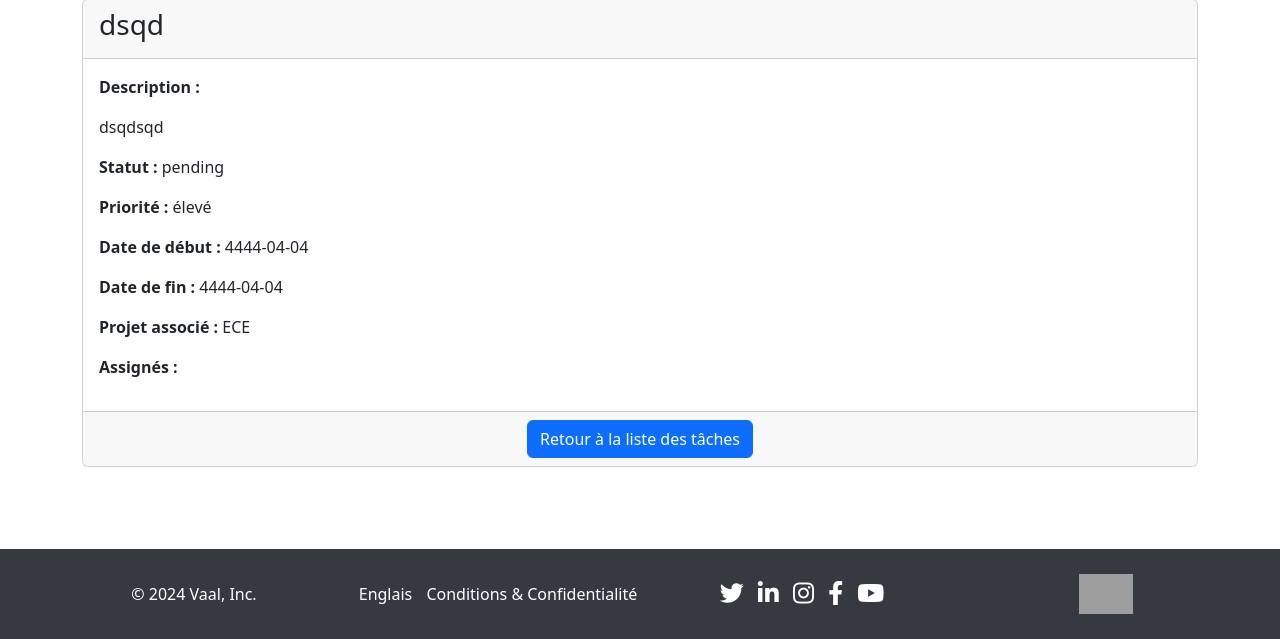
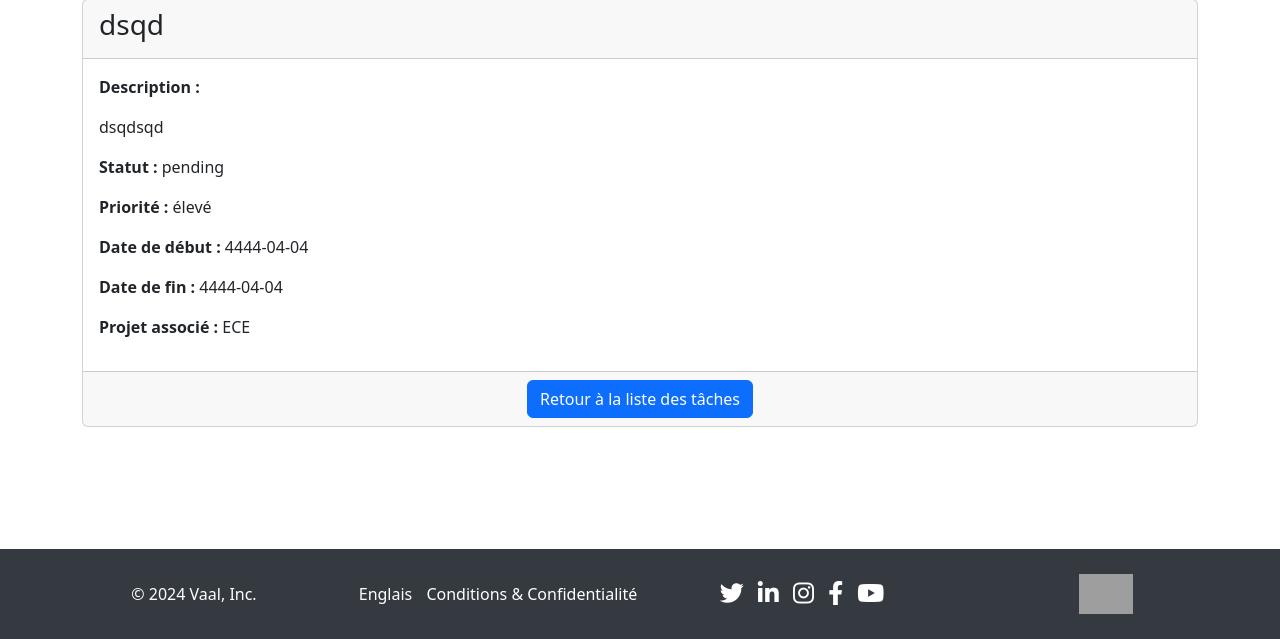
Before and after one commit to VictorTHNT/Project-Management-App, a PHP site: page /views/tasks/details.php?task_id=1 in a window 1280 px wide. Shown: the part 161-800 px from the top of the page. Run offline with PHP 8.4, Linux system fonts and the light colour scheme; a user stored in the database is signed in; data comes from the database, SQL or seed files in the repository; data that the repository does not hold is empty; some libraries are stand-ins or nearby versions; grey boxes are pictures that could not be loaded.

Commit message:
reglage des derniers bug

```diff
--- a/views/tasks/details.php
+++ b/views/tasks/details.php
@@ -62,7 +62,6 @@ try {
             <p><strong>Date de début :</strong> <?php echo htmlspecialchars($task['start_date']); ?></p>
             <p><strong>Date de fin :</strong> <?php echo htmlspecialchars($task['end_date']); ?></p>
             <p><strong>Projet associé :</strong> <?php echo htmlspecialchars($task['project_title']); ?></p>
-            <p><strong>Assignés :</strong></p>
         </div>
         <div class="card-footer text-center">
             <a href="view.php" class="btn btn-primary">Retour à la liste des tâches</a>
--- a/views/tasks/view.php
+++ b/views/tasks/view.php
@@ -150,7 +150,6 @@ try {
                                     <i class="bi bi-battery text-success" style="font-size: 1.5rem;" title="Faible priorité"></i>
                                 <?php elseif ($task['priority'] == 'modéré'): ?>
                                     <i class="bi bi-battery-half text-warning" style="font-size: 1.5rem;" title="Priorité modérée"></i>
-                                    <i class="bi bi-battery-full text-warning" style="font-size: 1.5rem;" title="Priorité modérée"></i>
                                 <?php elseif ($task['priority'] == 'élevé'): ?>
                                     <i class="bi bi-battery-full text-danger" style="font-size: 1.5rem;" title="Haute priorité"></i>
                                 <?php endif; ?>
```
